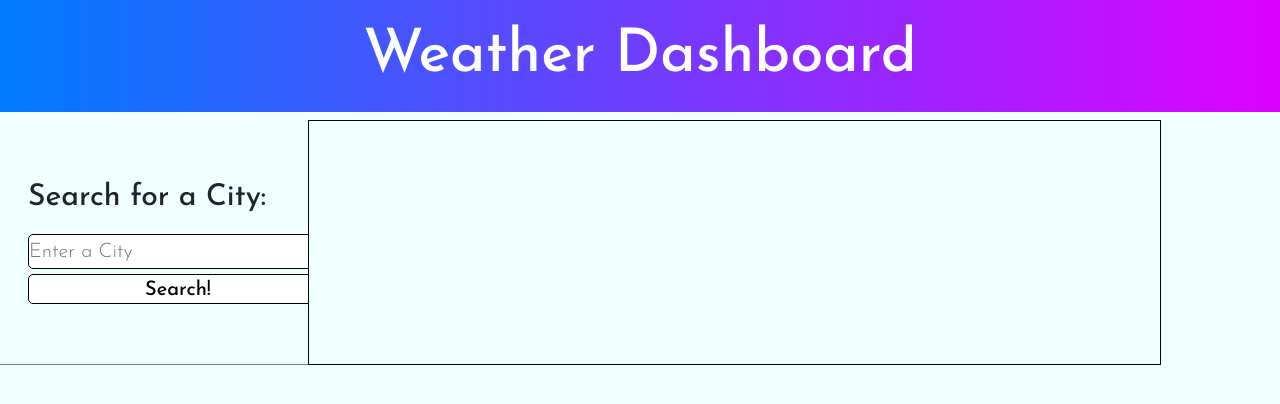
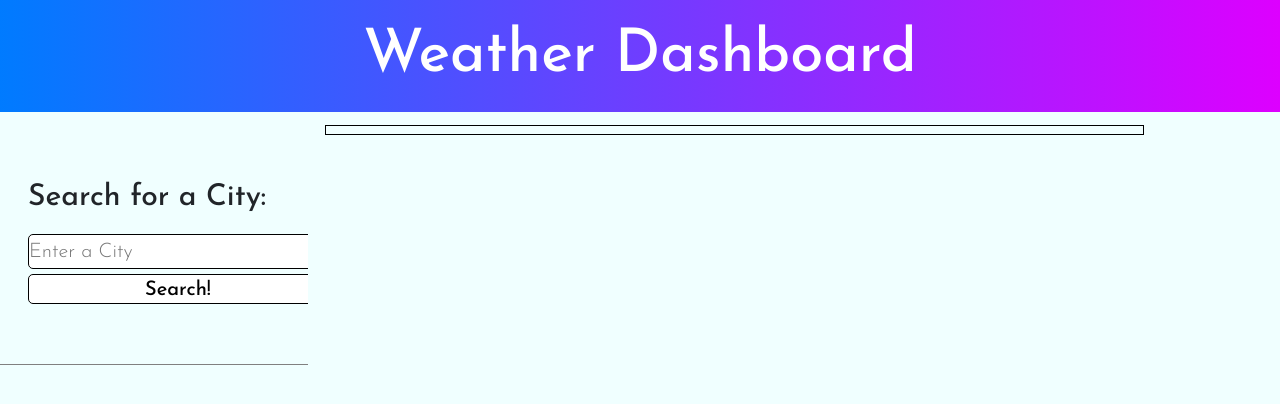
Before and after one commit to jkimys2/JN-Weather-Dashboard, a plain HTML site: page index.html in a window 1280 px wide. Drawn offline with nearby package versions, Linux system fonts and the light colour scheme.

Commit message:
file update

```diff
--- a/assets/css/style.css
+++ b/assets/css/style.css
@@ -83,6 +83,7 @@
 }
 
 #current-search {
-
-
+  border: 1px solid black;
+  margin: 5px;
+  padding-left: 10px;
 }
--- a/assets/js/script.js
+++ b/assets/js/script.js
@@ -21,6 +21,7 @@ function handleSearch(event) {
       if (response.ok) {
         response.json().then(function (data) {
           displayCurrentWeather(data, name);
+          console.log(data)
         });
       }
     });
@@ -91,7 +92,7 @@ function handleSearch(event) {
               displayForecast(data.list[i]);
             }
           }
-          console.log(forecastArray);
+          // console.log(forecastArray);
         });
       }
     });
@@ -100,7 +101,8 @@ function handleSearch(event) {
   var displayForecast = function () {
     var fiveDayCard = $("#five-day-card");
     var fiveDayText = $("#five-day-text");
-    fiveDayText.text("5 Day Forecast");
+    fiveDayText.text("5 Day Forecast:");
+
   };
   var saveSearch = function (city) {
     console.log(city);
--- a/index.html
+++ b/index.html
@@ -32,10 +32,7 @@
         <section id="prev-search"></section>
       </form>
 
-      <main
-        class="col-12 col-md-6 col-lg-8 results-card"
-        style="border: 1px solid black"
-      >
+      <main class="col-12 col-md-6 col-lg-8 results-card">
         <section id="current-search">
           <h2 id="current-city"></h2>
           <span id="icon"></span>
```
